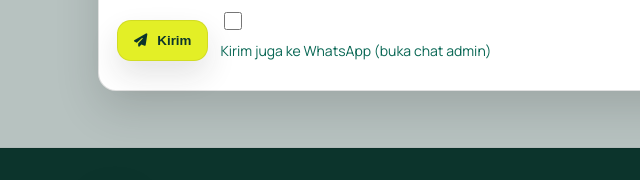
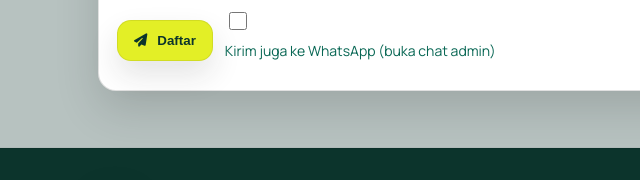
Before and after one commit to Mochi30/lsp_kewirausahaan, a website: page index.html in a window 1280 px wide. Shown: the part 2255-2435 px from the top of the page, 0-640 px from the left. Drawn offline with Linux system fonts and the light colour scheme; no server answers.

```diff
--- a/index.html
+++ b/index.html
@@ -193,7 +193,7 @@
           </label>
 
           <div class="form__actions">
-            <button class="btn" type="submit"><i class="fa-solid fa-paper-plane"></i> Kirim</button>
+            <button class="btn" type="submit"><i class="fa-solid fa-paper-plane"></i> Daftar</button>
             <label class="check">
               <input type="checkbox" id="sendToWhatsApp" />
               <span>Kirim juga ke WhatsApp (buka chat admin)</span>
```
